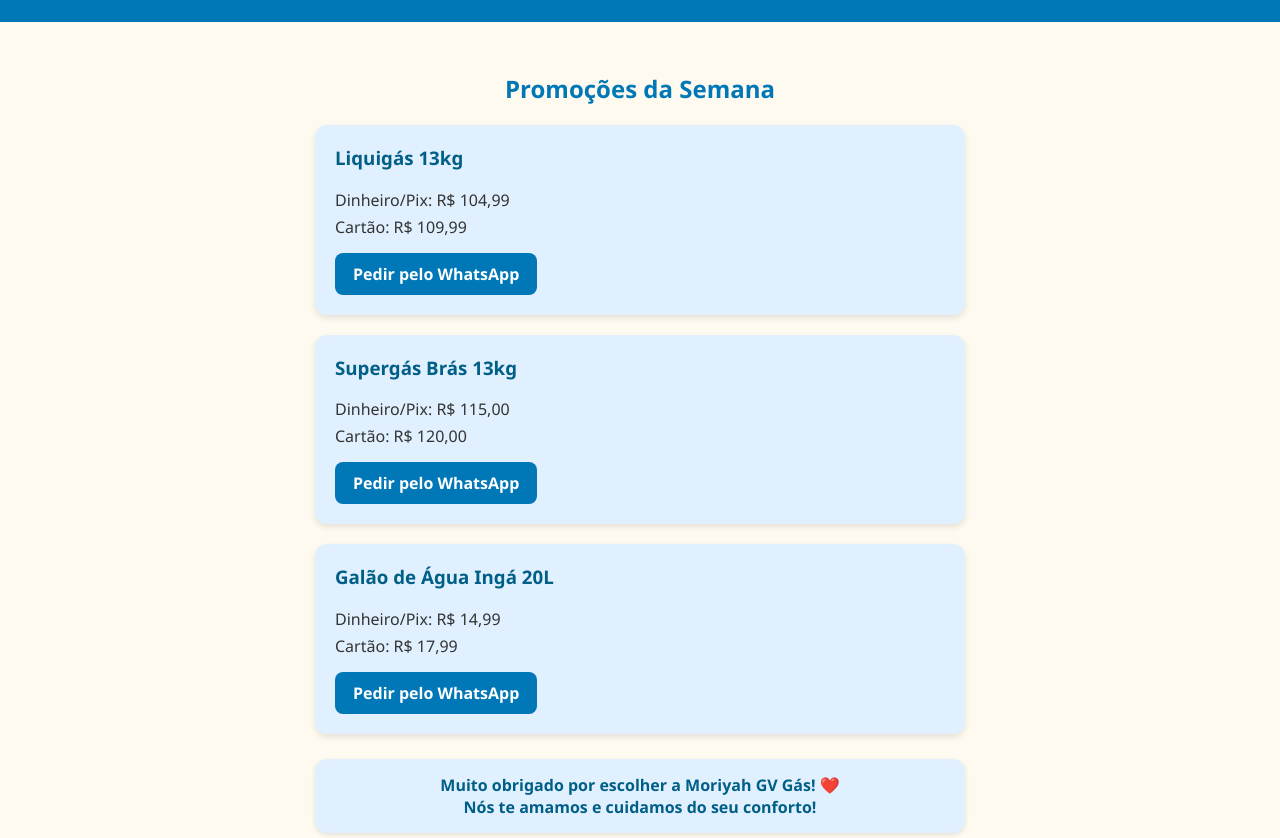
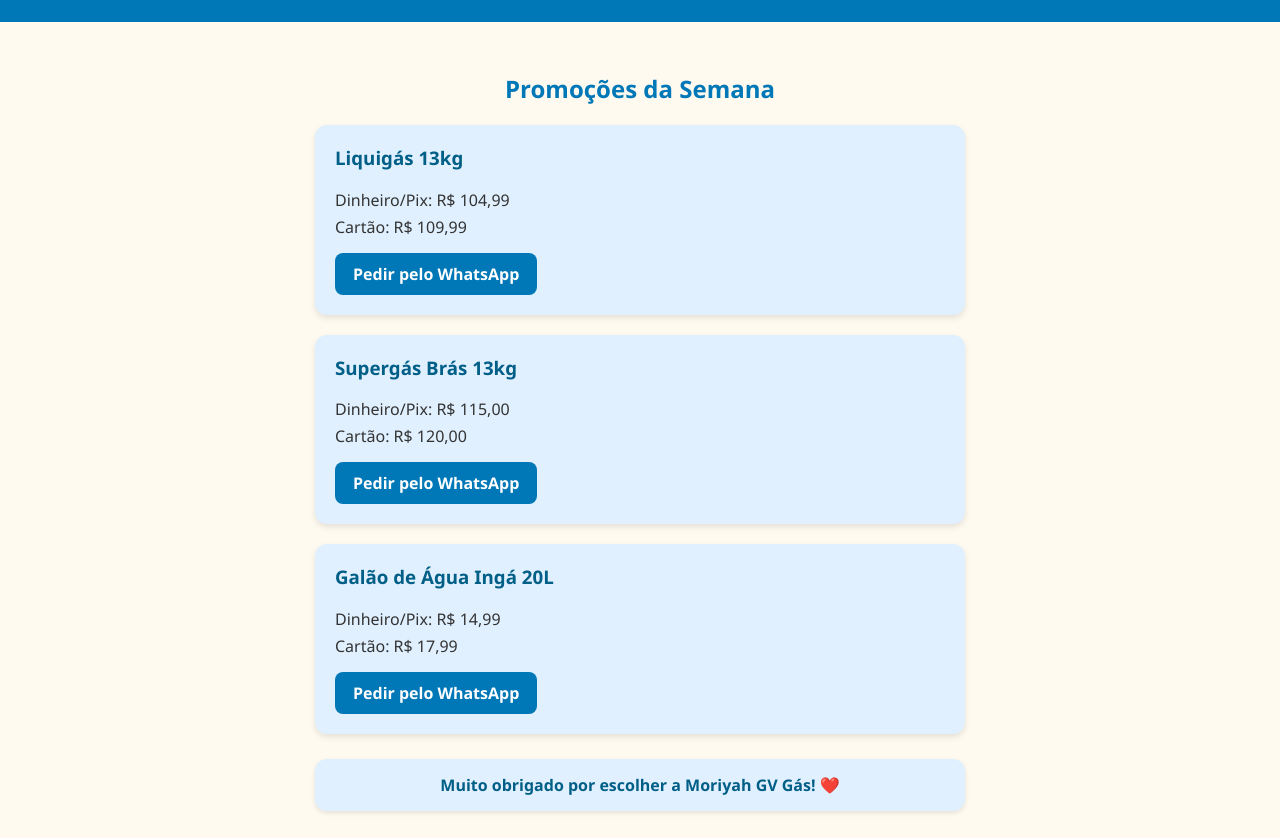
Before and after one commit to phrs31032012-cmd/Moriyah-, a plain HTML site: page index.html in a window 1280 px wide. Shown: the part 98-936 px from the top of the page. Drawn offline with Linux system fonts and the light colour scheme.

Commit message:
Atualizar o index.html

```diff
--- a/index.html
+++ b/index.html
@@ -152,8 +152,7 @@
     </div>
 
     <div class="mensagem-carinho">
-      Muito obrigado por escolher a Moriyah GV Gás! ❤️<br>
-      Nós te amamos e cuidamos do seu conforto!
+      Muito obrigado por escolher a Moriyah GV Gás! ❤️
     </div>
 
     <h2>Informações de Contato</h2>
```
